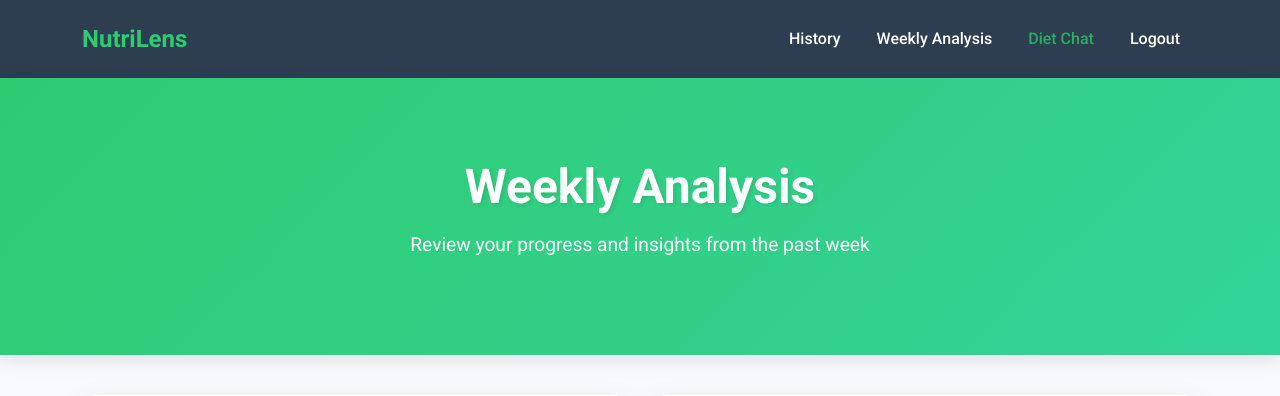
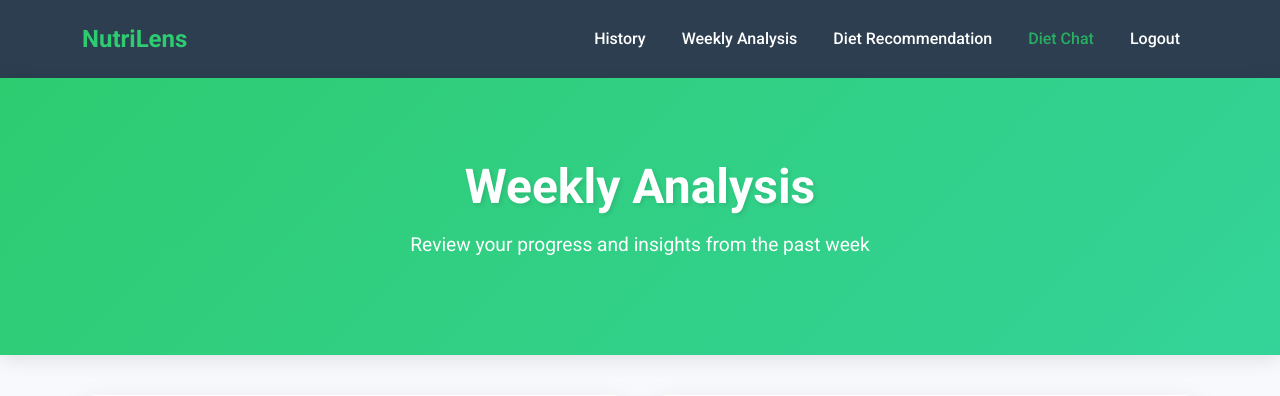
Before and after one commit to bharshavardhanreddy924/Nutrilens, a Flask app: template templates/weekly_analysis.html in a window 1280 px wide. Shown: the top 396 px of the page. Run offline with Flask 3, Linux system fonts and the light colour scheme; the template is opened without the code that fills it, so the values that code supplies are empty; parts of the project's set-up code (start-up, migrations or seed data) failed here and were passed over.

Commit message:
Update weekly_analysis.html

```diff
--- a/templates/weekly_analysis.html
+++ b/templates/weekly_analysis.html
@@ -155,6 +155,7 @@
             <div class="navbar-nav">
                 <a class="nav-link" href="/history">History</a>
                 <a class="nav-link" href="/weekly_analysis">Weekly Analysis</a>
+                <a class="nav-link" href="/recommend">Diet Recommendation</a>
                 <a class="nav-link active" href="/chatbot">Diet Chat</a>
                 <a class="nav-link" href="/logout">Logout</a>
             </div>
```
